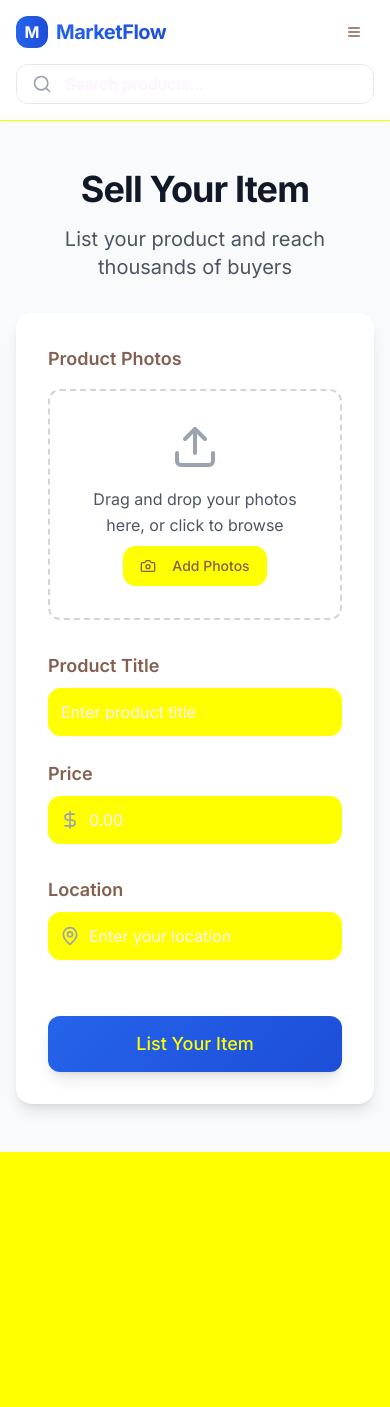
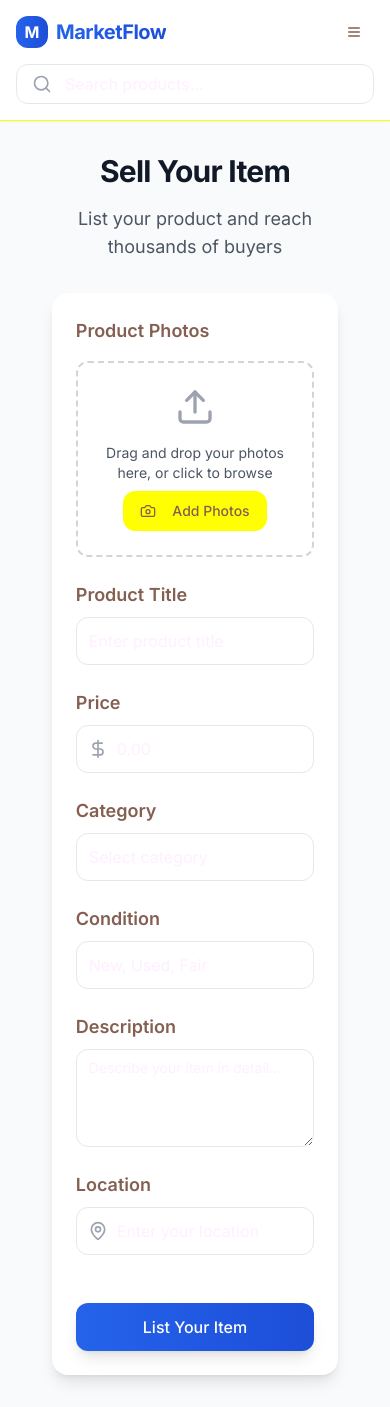
Before and after one commit to OnyekwereMichael/market-flow, a React (Vite) app: page /sell in a window 390 px wide. Before the commit the page ends 1152 px from the top, so only its background shows below. Built offline with nearby package versions, Linux system fonts and the light colour scheme.

Commit message:
Fix UI issues and improve responsiveness
- Fixed card hover text visibility.
- Restored "Load More" button color.
- Styled input fields on the sell screen and made them responsive.
- Improved the home screen's design for mobile devices.

```diff
--- a/src/components/HeroSection.tsx
+++ b/src/components/HeroSection.tsx
@@ -4,52 +4,52 @@ import { Button } from '@/components/ui/button';
 
 const HeroSection = () => {
   return (
-    <section className="relative bg-gradient-to-br from-blue-50 via-white to-purple-50 py-20">
+    <section className="relative bg-gradient-to-br from-blue-50 via-white to-purple-50 py-12 md:py-20">
       <div className="container mx-auto px-4">
         <div className="text-center max-w-4xl mx-auto">
-          <h1 className="text-5xl md:text-6xl font-bold text-gray-900 mb-6 leading-tight">
+          <h1 className="text-3xl md:text-5xl lg:text-6xl font-bold text-gray-900 mb-4 md:mb-6 leading-tight">
             Your Marketplace
             <span className="text-gradient block">Reimagined</span>
           </h1>
 
-          <p className="text-xl text-gray-600 mb-8 max-w-2xl mx-auto leading-relaxed">
-            Discover unique products, connect with trusted sellers, and experience the future of online shopping with AI-powered recommendations.
+          <p className="text-base md:text-xl text-gray-600 mb-6 md:mb-8 max-w-2xl mx-auto leading-relaxed px-4">
+            Discover unique products, connect with trusted sellers, and experience the future of online shopping.
           </p>
 
-          <div className="flex flex-col sm:flex-row items-center justify-center space-y-4 sm:space-y-0 sm:space-x-4 mb-16">
-            <Button size="lg" className="gradient-brand text-white hover:opacity-90 transition-opacity px-8 py-4 text-lg">
+          <div className="flex flex-col sm:flex-row items-center justify-center space-y-3 sm:space-y-0 sm:space-x-4 mb-12 md:mb-16 px-4">
+            <Button size="lg" className="w-full sm:w-auto bg-gradient-to-r from-blue-600 to-blue-700 text-white hover:from-blue-700 hover:to-blue-800 transition-all duration-200 px-6 md:px-8 py-3 md:py-4 text-base md:text-lg rounded-xl shadow-lg hover:shadow-xl">
               Start Shopping
-              <ArrowRight className="ml-2 h-5 w-5" />
+              <ArrowRight className="ml-2 h-4 w-4 md:h-5 md:w-5" />
             </Button>
-            <Button variant="outline" size="lg" className="px-8 py-4 text-lg">
+            <Button variant="outline" size="lg" className="w-full sm:w-auto px-6 md:px-8 py-3 md:py-4 text-base md:text-lg rounded-xl">
               Sell Your Items
             </Button>
           </div>
 
           {/* Feature highlights */}
-          <div className="grid grid-cols-1 md:grid-cols-3 gap-8 mt-16">
+          <div className="grid grid-cols-1 md:grid-cols-3 gap-6 md:gap-8 mt-12 md:mt-16 px-4">
             <div className="text-center group">
-              <div className="bg-white rounded-full w-16 h-16 flex items-center justify-center mx-auto mb-4 shadow-lg group-hover:scale-110 transition-transform">
-                <Zap className="h-8 w-8 text-primary" />
+              <div className="bg-white rounded-full w-12 h-12 md:w-16 md:h-16 flex items-center justify-center mx-auto mb-3 md:mb-4 shadow-lg group-hover:scale-110 transition-transform">
+                <Zap className="h-6 w-6 md:h-8 md:w-8 text-primary" />
               </div>
-              <h3 className="text-xl font-semibold mb-2">Lightning Fast</h3>
-              <p className="text-gray-600">Find what you need in seconds with our AI-powered search</p>
+              <h3 className="text-lg md:text-xl font-semibold mb-2">Lightning Fast</h3>
+              <p className="text-sm md:text-base text-gray-600">Find what you need in seconds with our AI-powered search</p>
             </div>
 
             <div className="text-center group">
-              <div className="bg-white rounded-full w-16 h-16 flex items-center justify-center mx-auto mb-4 shadow-lg group-hover:scale-110 transition-transform">
-                <Shield className="h-8 w-8 text-primary" />
+              <div className="bg-white rounded-full w-12 h-12 md:w-16 md:h-16 flex items-center justify-center mx-auto mb-3 md:mb-4 shadow-lg group-hover:scale-110 transition-transform">
+                <Shield className="h-6 w-6 md:h-8 md:w-8 text-primary" />
               </div>
-              <h3 className="text-xl font-semibold mb-2">Secure & Safe</h3>
-              <p className="text-gray-600">All transactions are protected with bank-level security</p>
+              <h3 className="text-lg md:text-xl font-semibold mb-2">Secure & Safe</h3>
+              <p className="text-sm md:text-base text-gray-600">All transactions are protected with bank-level security</p>
             </div>
 
             <div className="text-center group">
-              <div className="bg-white rounded-full w-16 h-16 flex items-center justify-center mx-auto mb-4 shadow-lg group-hover:scale-110 transition-transform">
-                <Users className="h-8 w-8 text-primary" />
+              <div className="bg-white rounded-full w-12 h-12 md:w-16 md:h-16 flex items-center justify-center mx-auto mb-3 md:mb-4 shadow-lg group-hover:scale-110 transition-transform">
+                <Users className="h-6 w-6 md:h-8 md:w-8 text-primary" />
               </div>
-              <h3 className="text-xl font-semibold mb-2">Trusted Community</h3>
-              <p className="text-gray-600">Join millions of verified buyers and sellers</p>
+              <h3 className="text-lg md:text-xl font-semibold mb-2">Trusted Community</h3>
+              <p className="text-sm md:text-base text-gray-600">Join millions of verified buyers and sellers</p>
             </div>
           </div>
         </div>
--- a/src/components/ProductCard.tsx
+++ b/src/components/ProductCard.tsx
@@ -50,7 +50,7 @@ const ProductCard = ({ title, price, location, timeAgo, image, featured = false
             <span className="text-2xl font-bold text-gray-900">{price}</span>
           </div>
 
-          <div className="flex items-center justify-between text-sm text-gray-500">
+          <div className="flex items-center justify-between text-sm text-gray-600">
             <div className="flex items-center space-x-1">
               <MapPin className="h-4 w-4" />
               <span>{location}</span>
--- a/src/index.css
+++ b/src/index.css
@@ -32,7 +32,7 @@
     --destructive-foreground: 248 250 252;
 
     --border: 226 232 240;
-    --input: 226 232 240;
+    --input: 255 255 255;
     --ring: 37 99 235;
 
     --radius: 0.75rem;
@@ -61,6 +61,10 @@
 
   h1, h2, h3, h4, h5, h6 {
     @apply tracking-tight;
+  }
+
+  input, textarea {
+    background-color: white !important;
   }
 }
 
--- a/src/pages/Index.tsx
+++ b/src/pages/Index.tsx
@@ -13,19 +13,19 @@ const Index = () => {
       <ProductGrid />
 
       {/* Footer */}
-      <footer className="bg-gray-900 text-white py-12 mt-16">
+      <footer className="bg-gray-900 text-white py-8 md:py-12 mt-12 md:mt-16">
         <div className="container mx-auto px-4">
-          <div className="grid grid-cols-1 md:grid-cols-4 gap-8">
-            <div>
-              <h3 className="text-2xl font-bold text-gradient mb-4">MarketFlow</h3>
-              <p className="text-gray-400">
+          <div className="grid grid-cols-1 md:grid-cols-4 gap-6 md:gap-8">
+            <div className="text-center md:text-left">
+              <h3 className="text-xl md:text-2xl font-bold text-gradient mb-3 md:mb-4">MarketFlow</h3>
+              <p className="text-sm md:text-base text-gray-400">
                 The modern marketplace that connects buyers and sellers with the power of AI.
               </p>
             </div>
 
-            <div>
-              <h4 className="font-semibold mb-4">Quick Links</h4>
-              <ul className="space-y-2 text-gray-400">
+            <div className="text-center md:text-left">
+              <h4 className="font-semibold mb-3 md:mb-4 text-sm md:text-base">Quick Links</h4>
+              <ul className="space-y-2 text-gray-400 text-sm">
                 <li><a href="#" className="hover:text-white transition-colors">Browse Products</a></li>
                 <li><a href="#" className="hover:text-white transition-colors">Sell Items</a></li>
                 <li><a href="#" className="hover:text-white transition-colors">My Account</a></li>
@@ -33,9 +33,9 @@ const Index = () => {
               </ul>
             </div>
 
-            <div>
-              <h4 className="font-semibold mb-4">Categories</h4>
-              <ul className="space-y-2 text-gray-400">
+            <div className="text-center md:text-left">
+              <h4 className="font-semibold mb-3 md:mb-4 text-sm md:text-base">Categories</h4>
+              <ul className="space-y-2 text-gray-400 text-sm">
                 <li><a href="#" className="hover:text-white transition-colors">Electronics</a></li>
                 <li><a href="#" className="hover:text-white transition-colors">Vehicles</a></li>
                 <li><a href="#" className="hover:text-white transition-colors">Fashion</a></li>
@@ -43,9 +43,9 @@ const Index = () => {
               </ul>
             </div>
 
-            <div>
-              <h4 className="font-semibold mb-4">Support</h4>
-              <ul className="space-y-2 text-gray-400">
+            <div className="text-center md:text-left">
+              <h4 className="font-semibold mb-3 md:mb-4 text-sm md:text-base">Support</h4>
+              <ul className="space-y-2 text-gray-400 text-sm">
                 <li><a href="#" className="hover:text-white transition-colors">Contact Us</a></li>
                 <li><a href="#" className="hover:text-white transition-colors">Safety Tips</a></li>
                 <li><a href="#" className="hover:text-white transition-colors">Terms of Service</a></li>
@@ -54,7 +54,7 @@ const Index = () => {
             </div>
           </div>
 
-          <div className="border-t border-gray-800 mt-8 pt-8 text-center text-gray-400">
+          <div className="border-t border-gray-800 mt-6 md:mt-8 pt-6 md:pt-8 text-center text-gray-400 text-xs md:text-sm">
             <p>&copy; 2024 MarketFlow. All rights reserved. Built with 💜 by Lovable</p>
           </div>
         </div>
--- a/src/pages/Sell.tsx
+++ b/src/pages/Sell.tsx
@@ -4,27 +4,28 @@ import { Upload, Camera, MapPin, DollarSign } from 'lucide-react';
 import { Button } from '@/components/ui/button';
 import { Input } from '@/components/ui/input';
 import { Label } from '@/components/ui/label';
+import { Textarea } from '@/components/ui/textarea';
 
 const Sell = () => {
   return (
     <div className="min-h-screen bg-gray-50">
       <Header />
 
-      <div className="container mx-auto px-4 py-12">
-        <div className="max-w-3xl mx-auto">
+      <div className="container mx-auto px-4 py-8 md:py-12">
+        <div className="w-full max-w-4xl mx-auto" style={{ width: 'min(80%, 100%)' }}>
           <div className="text-center mb-8">
-            <h1 className="text-4xl font-bold text-gray-900 mb-4">Sell Your Item</h1>
-            <p className="text-xl text-gray-600">List your product and reach thousands of buyers</p>
+            <h1 className="text-3xl md:text-4xl font-bold text-gray-900 mb-4">Sell Your Item</h1>
+            <p className="text-lg md:text-xl text-gray-600">List your product and reach thousands of buyers</p>
           </div>
 
-          <div className="bg-white rounded-2xl shadow-lg p-8">
-            <div className="space-y-8">
+          <div className="bg-white rounded-2xl shadow-lg p-6 md:p-8">
+            <div className="space-y-6 md:space-y-8">
               {/* Photo Upload */}
               <div>
                 <Label className="text-lg font-semibold mb-4 block">Product Photos</Label>
-                <div className="border-2 border-dashed border-gray-300 rounded-xl p-8 text-center hover:border-primary transition-colors">
-                  <Upload className="h-12 w-12 text-gray-400 mx-auto mb-4" />
-                  <p className="text-gray-600 mb-2">Drag and drop your photos here, or click to browse</p>
+                <div className="border-2 border-dashed border-gray-300 rounded-xl p-6 md:p-8 text-center hover:border-primary transition-colors">
+                  <Upload className="h-10 w-10 md:h-12 md:w-12 text-gray-400 mx-auto mb-4" />
+                  <p className="text-gray-600 mb-2 text-sm md:text-base">Drag and drop your photos here, or click to browse</p>
                   <Button variant="outline" className="rounded-xl">
                     <Camera className="h-4 w-4 mr-2" />
                     Add Photos
@@ -36,15 +37,49 @@ const Sell = () => {
               <div className="grid grid-cols-1 md:grid-cols-2 gap-6">
                 <div>
                   <Label className="text-lg font-semibold mb-2 block">Product Title</Label>
-                  <Input placeholder="Enter product title" className="h-12 rounded-xl" />
+                  <Input
+                    placeholder="Enter product title"
+                    className="h-12 rounded-xl bg-white border-gray-200 focus:ring-2 focus:ring-blue-500 focus:border-blue-500"
+                  />
                 </div>
                 <div>
                   <Label className="text-lg font-semibold mb-2 block">Price</Label>
                   <div className="relative">
                     <DollarSign className="absolute left-3 top-1/2 h-5 w-5 -translate-y-1/2 text-gray-400" />
-                    <Input placeholder="0.00" className="h-12 rounded-xl pl-10" />
+                    <Input
+                      placeholder="0.00"
+                      className="h-12 rounded-xl pl-10 bg-white border-gray-200 focus:ring-2 focus:ring-blue-500 focus:border-blue-500"
+                    />
                   </div>
                 </div>
+              </div>
+
+              {/* Category and Condition */}
+              <div className="grid grid-cols-1 md:grid-cols-2 gap-6">
+                <div>
+                  <Label className="text-lg font-semibold mb-2 block">Category</Label>
+                  <Input
+                    placeholder="Select category"
+                    className="h-12 rounded-xl bg-white border-gray-200 focus:ring-2 focus:ring-blue-500 focus:border-blue-500"
+                  />
+                </div>
+                <div>
+                  <Label className="text-lg font-semibold mb-2 block">Condition</Label>
+                  <Input
+                    placeholder="New, Used, Fair"
+                    className="h-12 rounded-xl bg-white border-gray-200 focus:ring-2 focus:ring-blue-500 focus:border-blue-500"
+                  />
+                </div>
+              </div>
+
+              {/* Description */}
+              <div>
+                <Label className="text-lg font-semibold mb-2 block">Description</Label>
+                <Textarea
+                  placeholder="Describe your item in detail..."
+                  rows={4}
+                  className="rounded-xl bg-white border-gray-200 focus:ring-2 focus:ring-blue-500 focus:border-blue-500"
+                />
               </div>
 
               {/* Location */}
@@ -52,13 +87,16 @@ const Sell = () => {
                 <Label className="text-lg font-semibold mb-2 block">Location</Label>
                 <div className="relative">
                   <MapPin className="absolute left-3 top-1/2 h-5 w-5 -translate-y-1/2 text-gray-400" />
-                  <Input placeholder="Enter your location" className="h-12 rounded-xl pl-10" />
+                  <Input
+                    placeholder="Enter your location"
+                    className="h-12 rounded-xl pl-10 bg-white border-gray-200 focus:ring-2 focus:ring-blue-500 focus:border-blue-500"
+                  />
                 </div>
               </div>
 
               {/* Submit Button */}
               <div className="pt-6">
-                <Button className="w-full h-14 text-lg gradient-brand rounded-xl shadow-lg hover:shadow-xl transition-all">
+                <Button className="w-full h-12 md:h-14 text-base md:text-lg bg-gradient-to-r from-blue-600 to-blue-700 text-white hover:from-blue-700 hover:to-blue-800 rounded-xl shadow-lg hover:shadow-xl transition-all">
                   List Your Item
                 </Button>
               </div>
```
